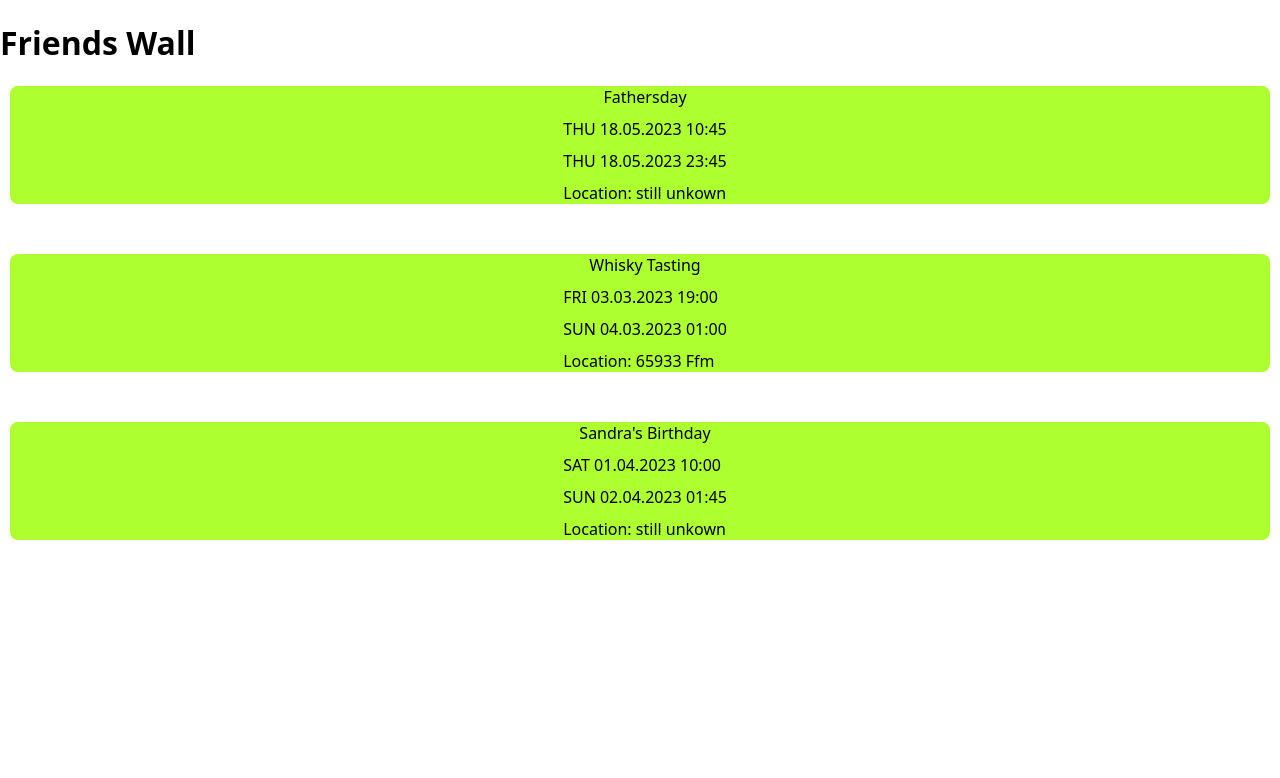
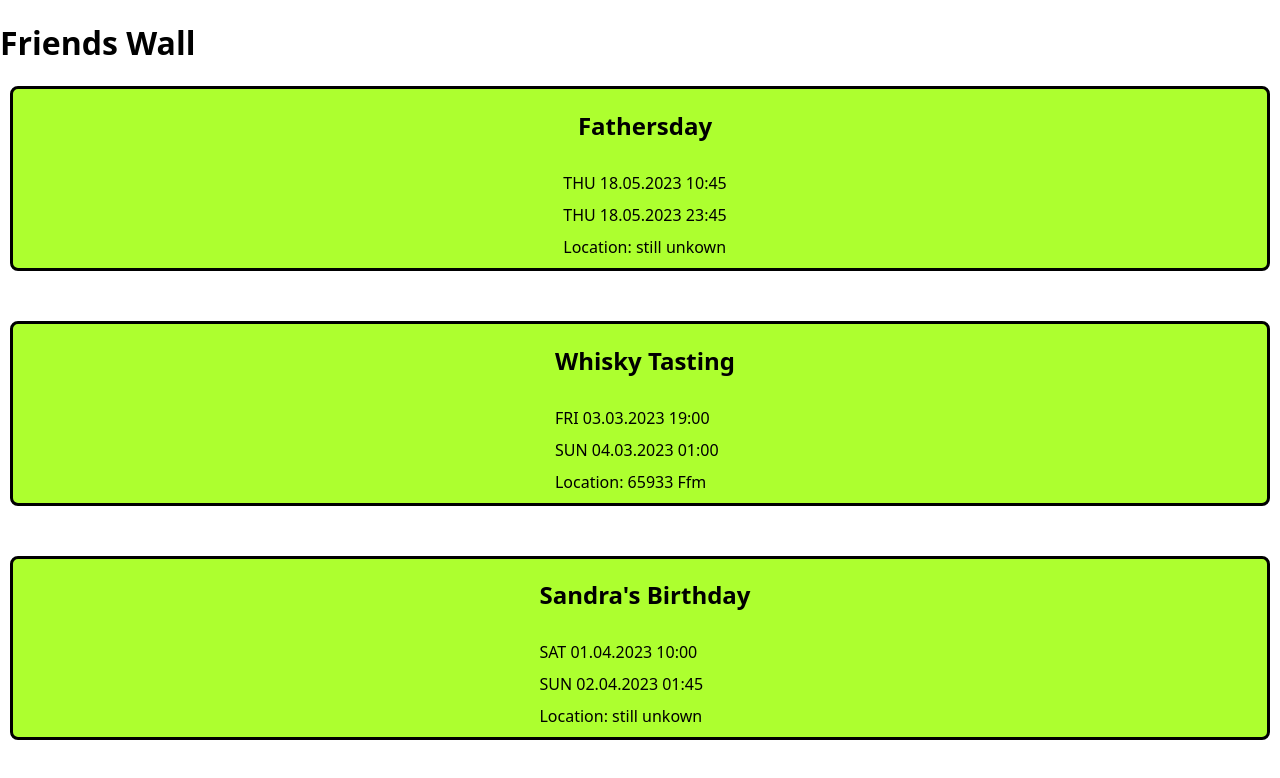
Before and after one commit to HosseinKrouna/capstone-project, a Next.js app: page / in a window 1280 px wide. Shown: the top 778 px of the page. Built offline with nearby package versions, Linux system fonts and the light colour scheme.

Commit message:
update basic styles

```diff
--- a/components/Card.js
+++ b/components/Card.js
@@ -12,7 +12,7 @@ function Card() {
             {
               <StyledContainer>
                 <StyledTitle>
-                  <div>{title}</div>
+                  <h2>{title}</h2>
                 </StyledTitle>
                 <div>{start_time}</div>
                 <div>{end_time}</div>
@@ -37,7 +37,7 @@ const StyledContainer = styled.div`
   flex-direction: column;
   display: flex;
   gap: 10px;
-  /* align-content: space-between; */
+  padding-bottom: 10px;
 `;
 
 const StyledList = styled.li`
@@ -46,6 +46,7 @@ const StyledList = styled.li`
   border-radius: 8px;
   padding-left: 10px;
   background-color: greenyellow;
+  border: 3px solid;
 
   justify-content: center;
 `;
```
